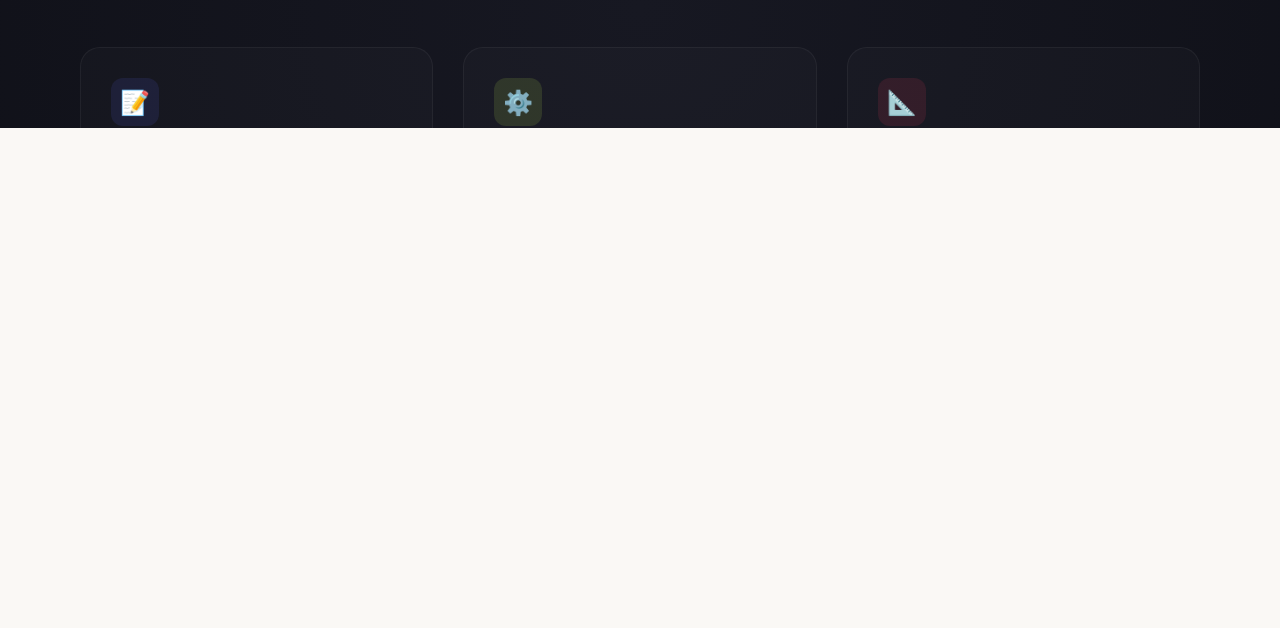
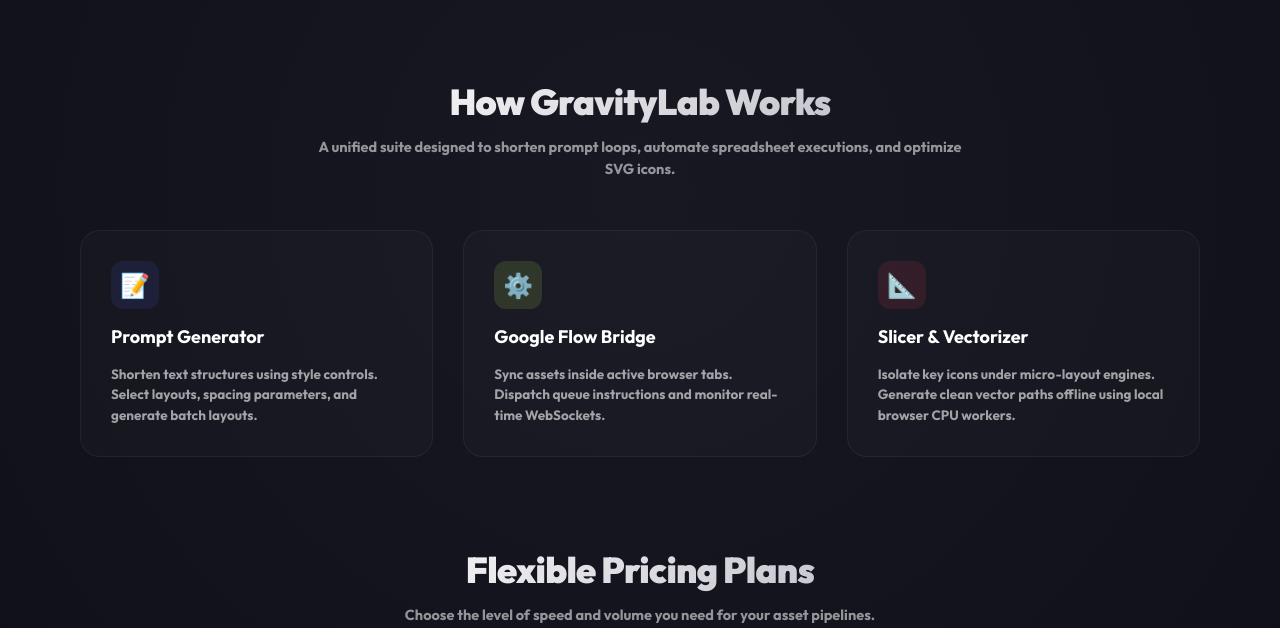
Before and after one commit to ratulislamhridoy/gravity-lab, a website with bundled scripts: page index.html in a window 1280 px wide. Shown: the part 672-1300 px from the top of the page. Before the commit the page ends 800 px from the top, so only its background shows below. Built offline with nearby package versions, Linux system fonts and the light colour scheme; no server answers; files whose address does not match are found by name.

Commit message:
fix: reset body overflow on not-authenticated state to enable landing page scrolling

```diff
--- a/styles.css
+++ b/styles.css
@@ -827,6 +827,12 @@
 }
 
 /* === Authentication Gate Styling === */
+body.not-authenticated {
+  overflow-y: auto !important;
+  overflow-x: hidden !important;
+  height: auto !important;
+  max-height: none !important;
+}
 body.not-authenticated #appBody {
   display: none !important;
 }
@@ -838,11 +844,8 @@
 .landing-page {
   display: none;
   width: 100%;
-  min-height: 100vh;
   background: radial-gradient(circle at 50% 30%, #171822 0%, #030408 100%);
   color: #ededf0;
-  overflow-y: auto;
-  overflow-x: hidden;
   position: relative;
 }
 
```
